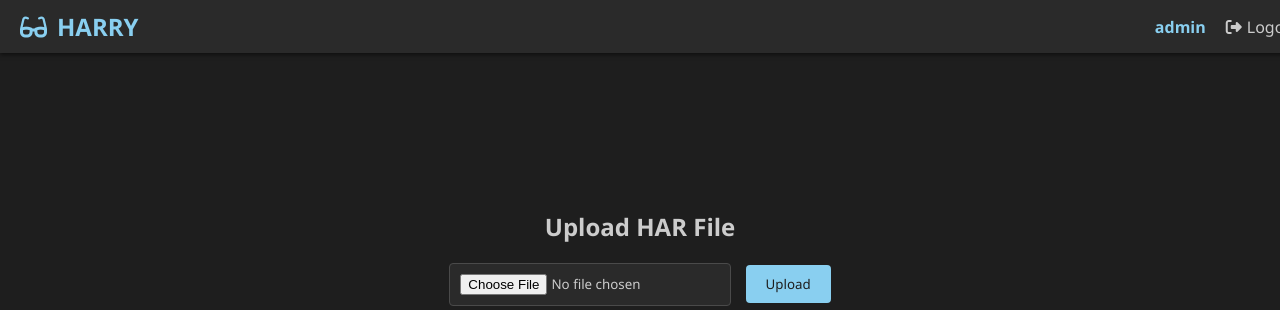
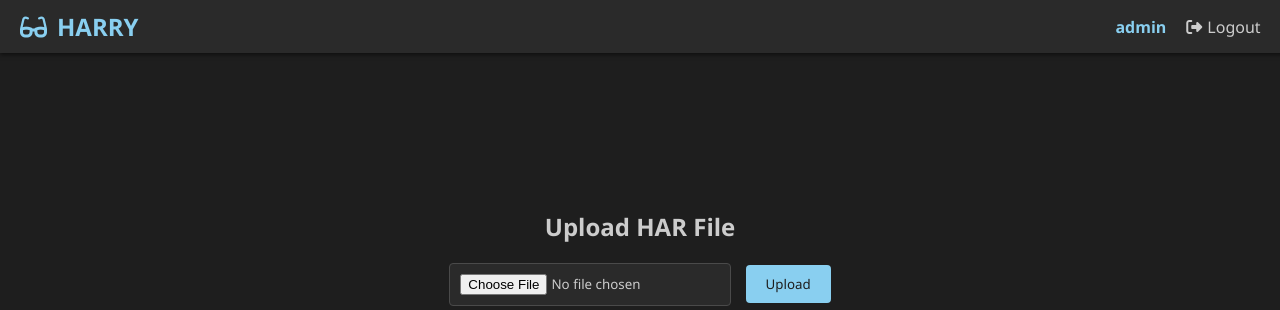
Before and after one commit to neledov/harry-parser, a Flask app: page / in a window 1280 px wide. Shown: the top 310 px of the page. Run offline with Flask 3, Linux system fonts and the light colour scheme; a user stored in the database is signed in; some libraries are stand-ins or nearby versions.

Commit message:
UI positioning fixes

```diff
--- a/static/css/style.css
+++ b/static/css/style.css
@@ -473,7 +473,7 @@ input:focus, select:focus, button:focus {
  }
 
  .form-group input {
-     width: 100%;
+     width: 95%;
      padding: 10px;
      border: 1px solid #4A4A4A;
      border-radius: 4px;
@@ -771,3 +771,15 @@ input:focus, select:focus, button:focus {
 #saml-only:checked + .saml-only-label {
     font-weight: bold;
 }
+header {
+    justify-content: space-between;
+}
+
+.header-center {
+    display: flex;
+    align-items: right;
+    gap: 20px;
+    position: absolute;
+    left: 90%;
+    transform: translateX(-50%);
+}
--- a/templates/base.html
+++ b/templates/base.html
@@ -26,7 +26,7 @@
             </h1>
         </div>
         {% if current_user.is_authenticated %}
-        <div class="header-right">
+        <div class="header-center">
             <span class="username">{{ current_user.username }}</span>
             <a href="{{ url_for('logout') }}" class="logout-btn">
                 <i class="fas fa-sign-out-alt"></i> Logout
--- a/templates/login.html
+++ b/templates/login.html
@@ -1,7 +1,7 @@
 {% extends "base.html" %}
 {% block content %}
 <div class="auth-container">
-    <h2>Login to HARRY</h2>
+    <h2>Log in</h2>
     <form method="post">
         <div class="form-group">
             <input type="text" name="username" placeholder="Username" required>
```
Also changed, not shown: instance/harry.db.
